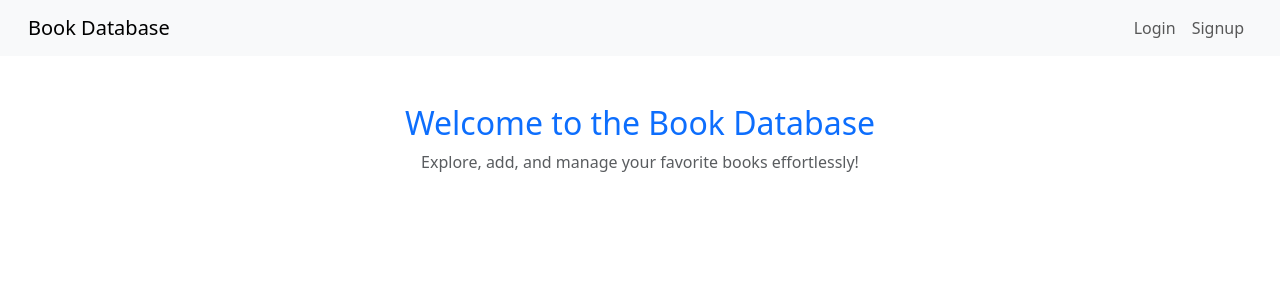
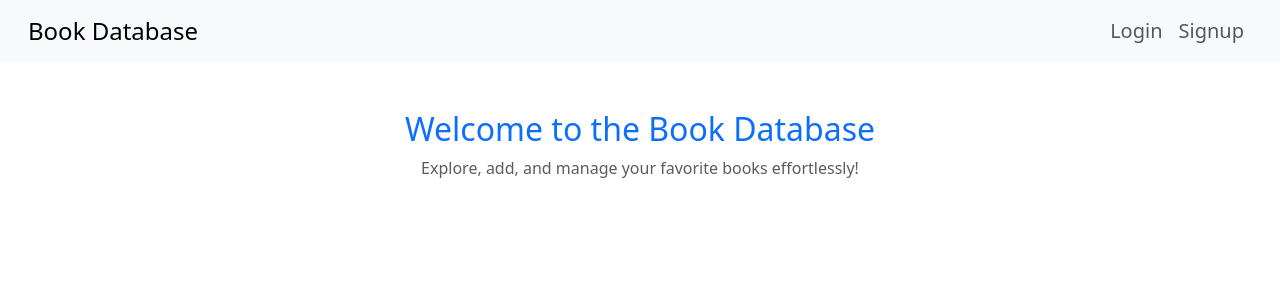
Before and after one commit to kironroy/book-database, a React (Create React App) app: page / in a window 1280 px wide. Shown: the top 300 px of the page. Built offline with nearby package versions, Linux system fonts and the light colour scheme; no server answers.

Commit message:
Update App.js
+ CSS: Navigation elements bigger

```diff
--- a/src/App.js
+++ b/src/App.js
@@ -21,10 +21,9 @@ function App() {
 
   return (
     <div>
-      {/* Navigation Bar */}
         <nav className="navbar navbar-expand-lg navbar-light bg-light px-3">
           <div className="container-fluid">
-          <a className="navbar-brand" href="/">
+            <a className="navbar-brand fs-4" href="/">
           Book Database
             </a>
 
@@ -47,12 +46,12 @@ function App() {
             {!currentUser && (
               <>
             <li className="nav-item">
-                    <a className="nav-link" href="/login">
+              <a className="nav-link fs-5" href="/login">
                 Login
               </a>
             </li>
             <li className="nav-item">
-                    <a className="nav-link" href="/signup">
+              <a className="nav-link fs-5" href="/signup">
                 Signup
               </a>
             </li>
@@ -61,7 +60,7 @@ function App() {
             {currentUser && (
               <li className="nav-item">
             <button
-                    className="btn btn-outline-danger"
+              className="btn btn-outline-danger btn-lg"
               onClick={handleLogout}
             >
               Logout
```
Lines whose indentation alone changed are shown as unchanged.
